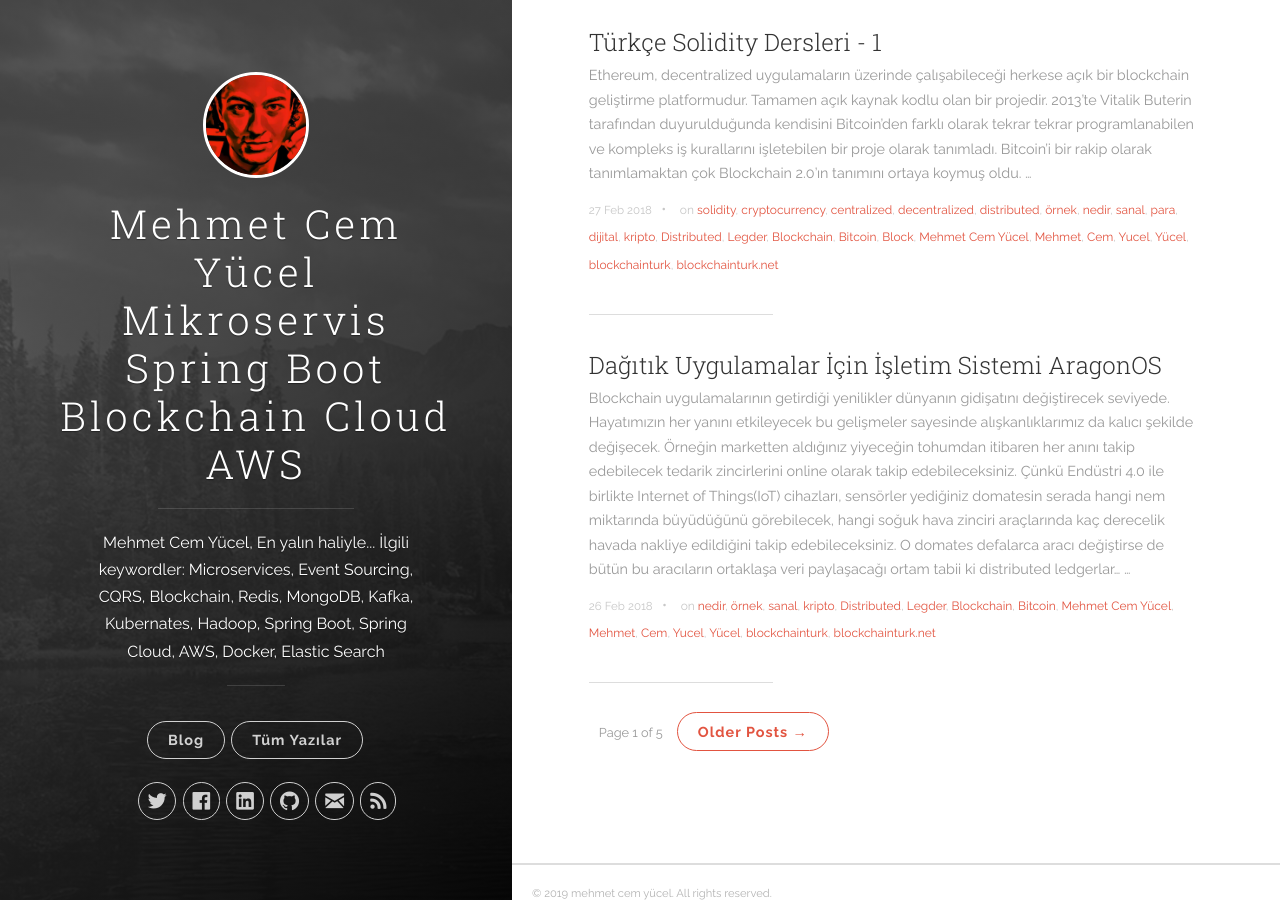
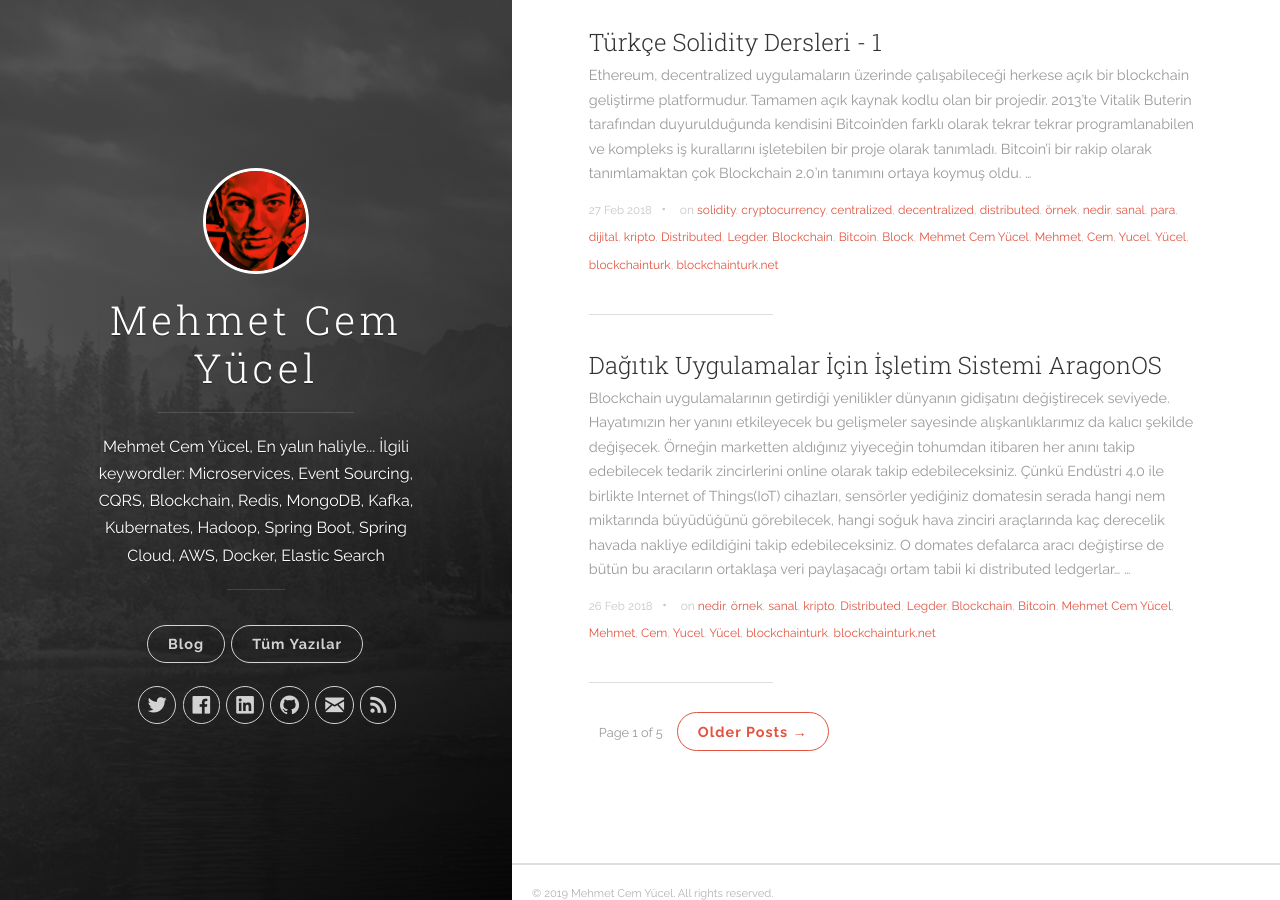
Before and after one commit to pozerank/pozerank.github.io, a Jekyll site: the page built from index.html, in a window 1280 px wide and 900 px high, scrolled down 2375 px. Built offline with Jekyll 4.4.1, drawn with Linux system fonts in a browser that asks for light colours; the list of posts is cut into pages by our own code.

Commit message:
title correction

```diff
--- a/_config.yml
+++ b/_config.yml
@@ -1,5 +1,5 @@
 # Site settings
-title: Mehmet Cem Yücel Mikroservis Spring Boot Blockchain Cloud AWS
+title: Mehmet Cem Yücel
 description: 'Mehmet Cem Yücel, En yalın haliyle... İlgili keywordler: Microservices, Event Sourcing, CQRS, Blockchain, Redis, MongoDB, Kafka, Kubernates, Hadoop, Spring Boot, Spring Cloud, AWS, Docker, Elastic Search'
 url: 'https://pozerank.github.io'
 baseurl: ''
@@ -7,7 +7,7 @@ google_analytics: 'UA-134372019-1'
 disqus_shortname: 'mehmetcemyucel'
 
 author:
-  name: 'mehmet cem yücel'
+  name: 'Mehmet Cem Yücel'
   email: mehmetcemyucel@outlook.com
   twitter_username: mehmetcemyucel
   facebook_username: m.cem.yucel
```
